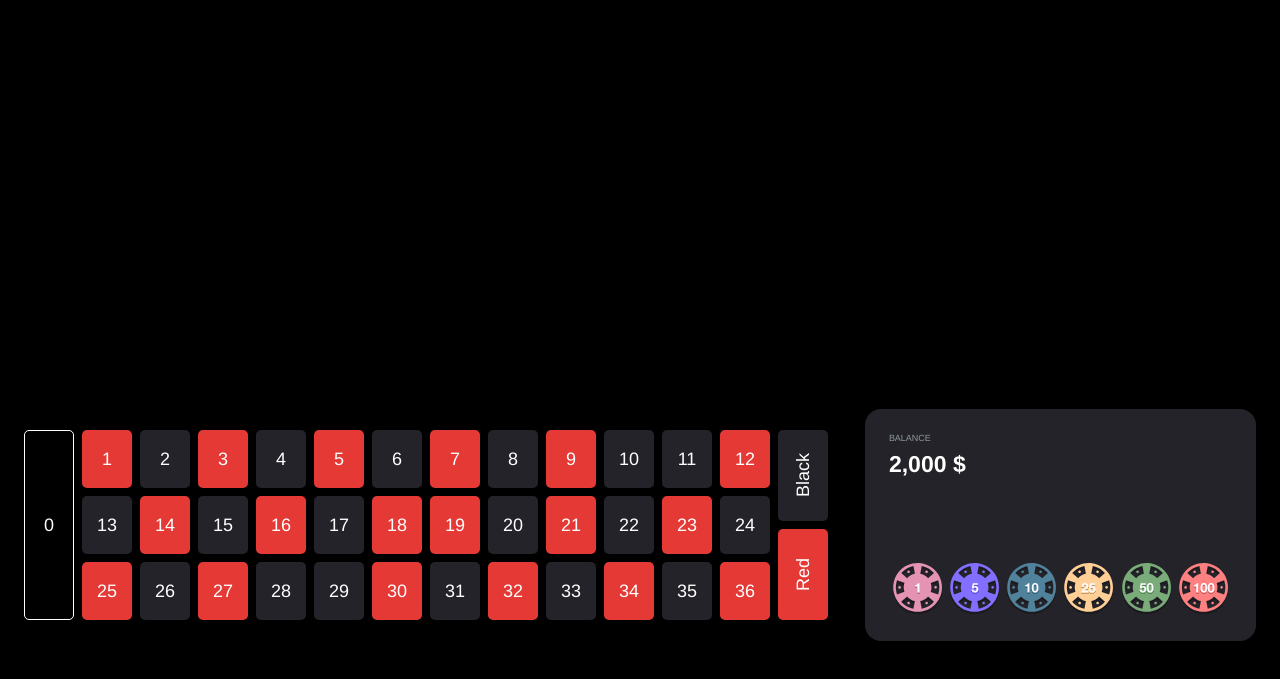
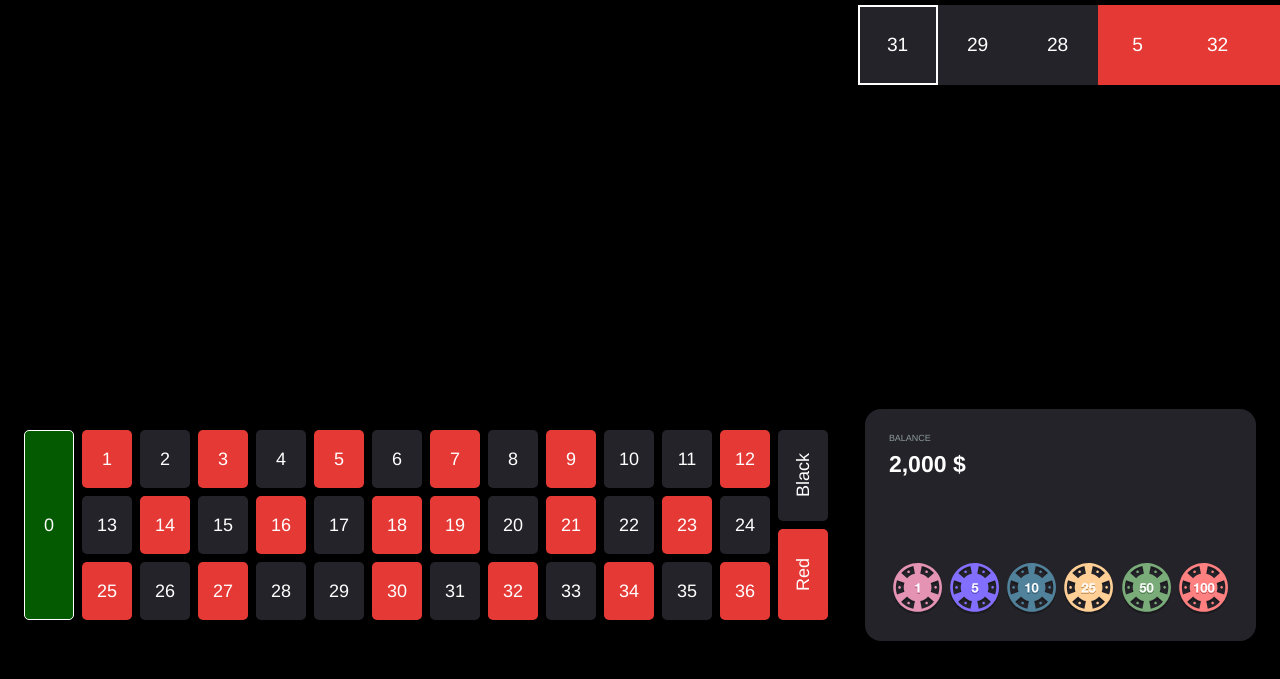
Before and after one commit to TobogganDev/real-time-project, a plain HTML site: page front/index.html in a window 1280 px wide. Shown: the part 75-754 px from the top of the page. Drawn offline with nearby package versions, Linux system fonts and the light colour scheme; no server answers; a web font is replaced by a local one.

Commit message:
:rocket: Win System :rocket:

```diff
--- a/front/index.html
+++ b/front/index.html
@@ -25,7 +25,10 @@
         </div>
     </div>
     <div class="rouletteContainer">
+        <!-- JS Generated -->
+        <div class="selecteurBandeau">
 
+        </div>
     </div>
     <div class="bottomPart">
         <div class="grillePlatoContainer">
--- a/front/js/roulette.js
+++ b/front/js/roulette.js
@@ -1,33 +1,30 @@
-initGameBoard();
 let gameBoard = document.querySelector('.grillePlatoContainer');
 let selectedAmountChip = 0;
 let chipBet = document.querySelectorAll('.Chip-Bet');
-let betCells = document.querySelectorAll('.gameBoardCell');
+let colorCellList = [
+    'g',
+    'r', 'b', 'r', 'b', 'r', 'b', 'r', 'b', 'r', 'b', 'b', 'r',
+    'b', 'r', 'b', 'r', 'b', 'r', 'r', 'b', 'r', 'b', 'r', 'b',
+    'r', 'b', 'r', 'b', 'b', 'r', 'b', 'r', 'b', 'r', 'b', 'r',
+];
+
+
+initGameBoard();
+initBandeauRoulette();
+
+let betCells = document.querySelectorAll('.grillePlatoContainer .gameBoardCell');
+let rouletteBandeau = document.querySelector('.bandeauRoulette');
 
 function initGameBoard() {
     let gameBoard = document.querySelector('.grillePlatoContainer');
-    let colorCellList = [
-        'g',
-        'r', 'b', 'r', 'b', 'r', 'b', 'r', 'b', 'r', 'b', 'b', 'r',
-        'b', 'r', 'b', 'r', 'b', 'r', 'r', 'b', 'r', 'b', 'r', 'b',
-        'r', 'b', 'r', 'b', 'b', 'r', 'b', 'r', 'b', 'r', 'b', 'r',
-    ];
 
     // Add 0 cell
-    let gameBoardZero = document.createElement('div');
-    gameBoardZero.classList.add('gameBoardCell', 'color-g', 'zeroCell');
-    gameBoardZero.id = 'cell0';
-    gameBoardZero.innerHTML = `<p>0</p>`;
-    gameBoard.appendChild(gameBoardZero);
+    gameBoard.appendChild(generateCellZero());
 
     // Add 1-36 cells directly to the grid container
-    for (let i = 1; i < 37; i++) {
-        let gameNumber = document.createElement('div');
-        gameNumber.classList.add('gameBoardCell', `color-${colorCellList[i]}`);
-        gameNumber.id = `cell${i}`;
-        gameNumber.innerHTML = `<p>${i}</p>`;
-        gameBoard.appendChild(gameNumber);
-    }
+    generateCells().forEach(element => {
+        gameBoard.appendChild(element);
+    });
 
     // Add black and red cells
     let gameBoardColorBlack = document.createElement('div');
@@ -42,6 +39,56 @@ function initGameBoard() {
     gameBoardColorRed.innerHTML = `<p>Red</p>`;
     gameBoard.appendChild(gameBoardColorRed);
 }
+
+function initBandeauRoulette () {
+    let roulette = document.querySelector('.rouletteContainer');
+
+    let bandeauRoulette = document.createElement('div');
+    bandeauRoulette.classList.add('bandeauRoulette');
+
+    for (let i = 0; i < 4; i++) {
+        bandeauRoulette.appendChild(generateCellZero());
+        generateCells().forEach(element => {
+            bandeauRoulette.appendChild(element);
+        });
+    }
+
+    let cells = Array.from(bandeauRoulette.children);
+    for (let i = cells.length - 1; i > 0; i--) {
+        let j = Math.floor(Math.random() * (i + 1));
+        [cells[i], cells[j]] = [cells[j], cells[i]];
+    }
+
+    while (bandeauRoulette.firstChild) {
+        bandeauRoulette.removeChild(bandeauRoulette.firstChild);
+    }
+
+    cells.forEach(cell => {
+        bandeauRoulette.appendChild(cell);
+    });
+
+    roulette.appendChild(bandeauRoulette);
+}
+
+function generateCellZero() {
+    let gameBoardZero = document.createElement('div');
+    gameBoardZero.classList.add('gameBoardCell', 'color-g', 'zeroCell');
+    gameBoardZero.id = 'cell0';
+    gameBoardZero.innerHTML = `<p>0</p>`;
+    return gameBoardZero;
+};
+
+function generateCells() {
+    let gameBoardCells = [];
+    for (let i = 1; i < 37; i++) {
+        let gameNumber = document.createElement('div');
+        gameNumber.classList.add('gameBoardCell', `color-${colorCellList[i]}`);
+        gameNumber.id = `cell${i}`;
+        gameNumber.innerHTML = `<p>${i}</p>`;
+        gameBoardCells.push(gameNumber);
+    }
+    return gameBoardCells;
+};
 
 let selectChip = (chip) => {
     chipBet.forEach(element => {
@@ -69,9 +116,75 @@ chipBet.forEach(element => {
         selectChip(element);
     });
 });
+
 betCells.forEach(element => {
     element.addEventListener('click', () => {
         betOnCell(element);
     });
 });
-console.log(betCells);
+
+
+// Roulette System
+
+function randomizeAnimation() {
+    const numberOfCells = rouletteBandeau.childNodes.length;
+    const cellWidth = rouletteBandeau.querySelector('.gameBoardCell').getBoundingClientRect().width;
+    const totalWidth = numberOfCells * cellWidth;
+    const randomCell = Math.floor(Math.random() * numberOfCells);
+    let endPosition = -randomCell * cellWidth;
+
+    let currentPosition = parseInt(rouletteBandeau.dataset.position || 0);
+    let newPosition = currentPosition + endPosition;
+
+    const minTravelCells = 10;
+    if (Math.abs(newPosition - currentPosition) < minTravelCells * cellWidth) {
+        if (newPosition > currentPosition) {
+            newPosition += minTravelCells * cellWidth;
+        } else {
+            newPosition -= minTravelCells * cellWidth;
+        }
+    }
+
+    if (newPosition < -totalWidth) {
+        newPosition += totalWidth;
+    } else if (newPosition > 0) {
+        newPosition -= totalWidth;
+    }
+
+    rouletteBandeau.dataset.position = newPosition % totalWidth;
+
+    const animationName = `scroll-${new Date().getTime()}`;
+
+    document.styleSheets[0].insertRule(`
+        @keyframes ${animationName} {
+            0% { transform: translateX(${currentPosition}px); }
+            100% { transform: translateX(${newPosition}px); }
+        }
+    `, document.styleSheets[0].cssRules.length);
+
+    rouletteBandeau.style.animation = 'none';
+    setTimeout(() => {
+        rouletteBandeau.style.animation = `${animationName} 4s ease-in-out 1 forwards`;
+        setTimeout(() => {
+            getWinningNumber();
+        }, 4000);
+    }, 10);
+    setTimeout(() => {
+        randomizeAnimation();
+    }, 6000);
+}
+
+function getWinningNumber() {
+    const bandeauRect = document.querySelector('.rouletteContainer').getBoundingClientRect();
+    const cells = document.querySelectorAll('.gameBoardCell');
+    const visibleCells = Array.from(cells).filter(cell => {
+        const cellRect = cell.getBoundingClientRect();
+        return cellRect.left >= bandeauRect.left && cellRect.right > bandeauRect.left;
+    });
+    if (visibleCells.length > 0) {
+        const winningCell = visibleCells[0];
+        console.log('Winning number:', winningCell.innerText.trim());
+    }
+}
+
+randomizeAnimation();
--- a/front/scss/style.scss
+++ b/front/scss/style.scss
@@ -38,13 +38,14 @@ body {
             color: white;
             border-radius: 5px;
             position: relative;
+            cursor: pointer;
         }
 
         .zeroCell {
-            grid-row: 1 / span 6; /* Span all 6 half-height rows */
+            grid-row: 1 / span 6;
             grid-column: 1;
             border: 1px solid #fff;
-            background-color: transparent;
+            background-color: #045a00;
         }
 
 
@@ -76,12 +77,12 @@ body {
         }
 
         #blackCell {
-            grid-row: 1 / span 3; /* Span 3 half-height rows, equivalent to 1.5 full rows */
+            grid-row: 1 / span 3;
             grid-column: 14;
         }
 
         #redCell {
-            grid-row: 4 / span 3; /* Span 3 half-height rows, equivalent to 1.5 full rows */
+            grid-row: 4 / span 3;
             grid-column: 14;
         }
 
@@ -151,3 +152,55 @@ body {
         }
     }
 }
+
+
+.rouletteContainer {
+    overflow: hidden;
+    position: absolute;
+    right: 0;
+    top: 10vh;
+    height: 10vh;
+    width: 33vw;
+    display: flex;
+
+    .selecteurBandeau {
+        height: 10vh;
+        width: 10vh;
+        position: absolute;
+        // margin-left: -46px;
+        // transform: translateX(20vh);
+        border: 2px solid;
+        z-index: 15;
+        display: flex;
+        justify-content: center;
+        align-items: center;
+        color: white;
+    }
+}
+
+.bandeauRoulette {
+    display: inline-flex;
+    animation: scroll 3s ease-in-out 1 forwards;
+
+    .gameBoardCell {
+        width: 10vh;
+        height: 10vh;
+        display: flex;
+        justify-content: center;
+        align-items: center;
+        font-size: 1.5vw;
+        color: white;
+
+        &.color-r {
+            background-color: #E53935;
+        }
+
+        &.color-b {
+            background-color: #242329;
+        }
+
+        &.zeroCell {
+            background-color: #045a00;
+        }
+    }
+}
```
Also changed, not shown: front/scss/style.css, 1 other file.
